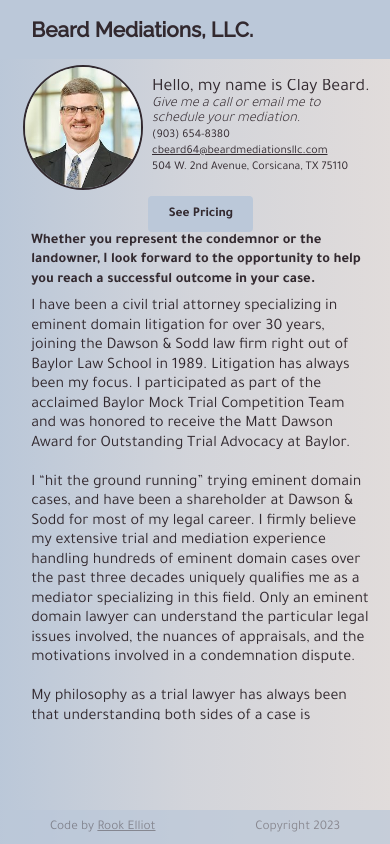
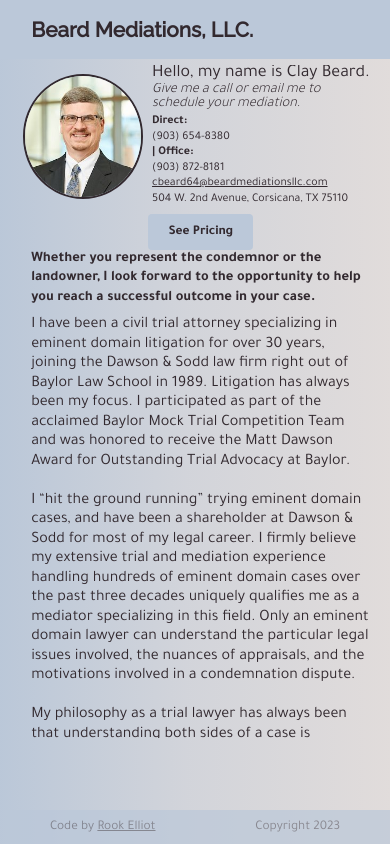
Before and after one commit to h-elliot/beard-mediations, a React (Create React App) app: page / in a window 390 px wide. Built offline with nearby package versions, Linux system fonts and the light colour scheme.

Commit message:
add phone numbers

```diff
--- a/src/components/Card.js
+++ b/src/components/Card.js
@@ -15,7 +15,10 @@ export default function Navbar() {
 					Give me a call or email me to schedule your mediation.{' '}
 				</h5>
 				<ul className='Profile-contact'>
-					<li id='Contact-phone'>(903) 654-8380</li>
+					<li id='Contact-phone'>
+						<strong>Direct: </strong>(903) 654-8380 <strong>| Office:</strong>
+						(903) 872-8181
+					</li>
 					<li id='Contact-email'>
 						<a href='mailto:cbeard64@beardmediationsllc.com'>
 							cbeard64@beardmediationsllc.com
```
